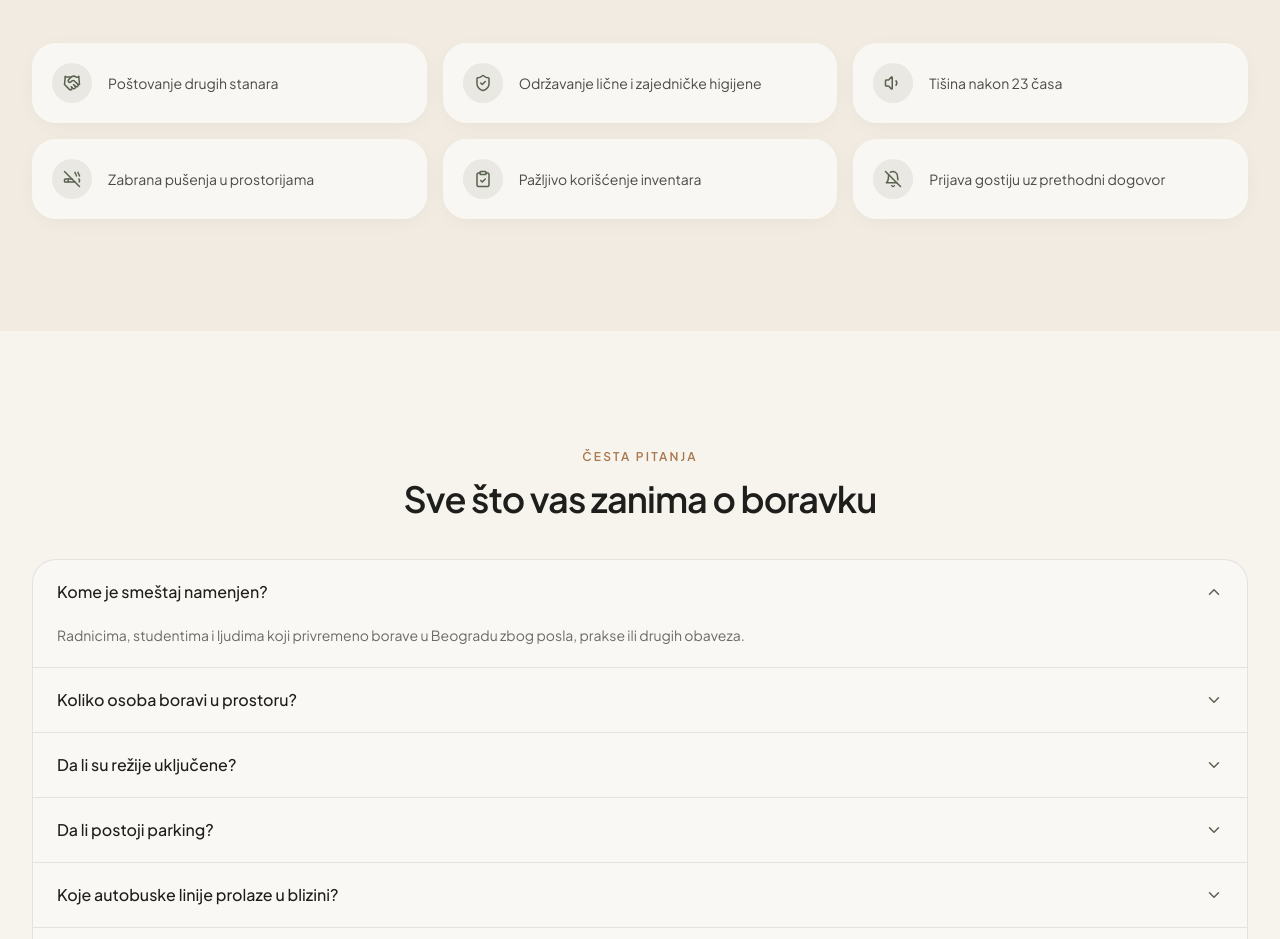
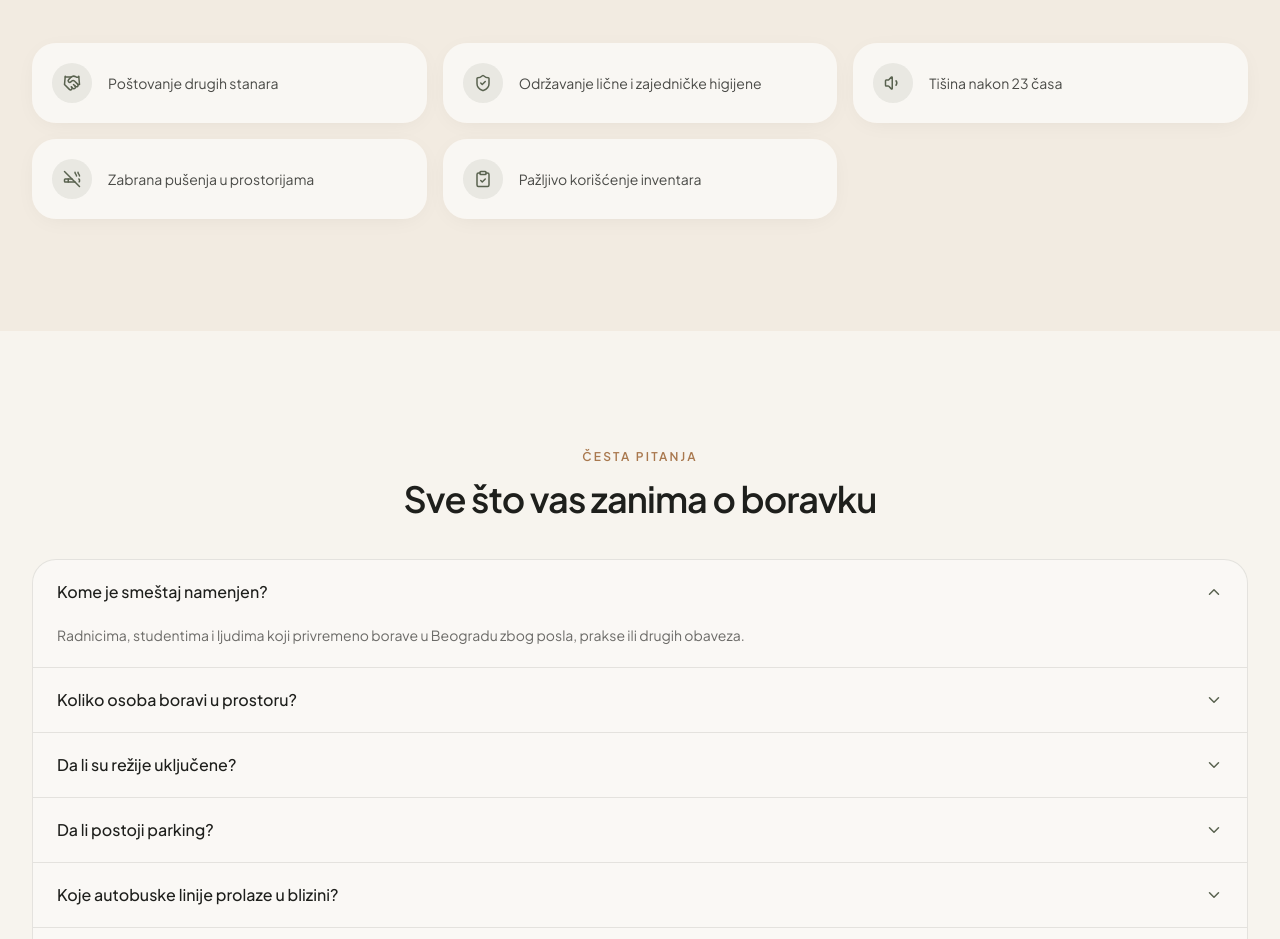
Before and after one commit to pavlevars-beep/bjresidence, a Next.js app: page / in a window 1280 px wide. Shown: the part 7180-8119 px from the top of the page. Built offline with nearby package versions, Linux system fonts and the light colour scheme.

Commit message:
Remove "guests announced in advance" from house rules
Drop it from both SR/EN lists and the matching icon in HouseRules.tsx,
leaving 5 rules instead of 6.

```diff
--- a/src/components/sections/HouseRules.tsx
+++ b/src/components/sections/HouseRules.tsx
@@ -1,12 +1,12 @@
 "use client";
 
 import { motion } from "framer-motion";
-import { BellOff, CigaretteOff, ClipboardCheck, Handshake, ShieldCheck, Volume1 } from "lucide-react";
+import { CigaretteOff, ClipboardCheck, Handshake, ShieldCheck, Volume1 } from "lucide-react";
 import { Container } from "@/components/ui/Container";
 import { SectionHeading } from "@/components/ui/SectionHeading";
 import { useLanguage } from "@/i18n/LanguageContext";
 
-const icons = [Handshake, ShieldCheck, Volume1, CigaretteOff, ClipboardCheck, BellOff];
+const icons = [Handshake, ShieldCheck, Volume1, CigaretteOff, ClipboardCheck];
 
 export function HouseRules() {
   const { dict } = useLanguage();
@@ -25,7 +25,7 @@ export function HouseRules() {
                 initial={{ opacity: 0, y: 14 }}
                 whileInView={{ opacity: 1, y: 0 }}
                 viewport={{ once: true, margin: "-40px" }}
-                transition={{ duration: 0.4, delay: (i % 6) * 0.05 }}
+                transition={{ duration: 0.4, delay: i * 0.05 }}
                 className="flex items-center gap-4 rounded-2xl bg-white/60 p-5 shadow-soft"
               >
                 <div className="flex h-10 w-10 shrink-0 items-center justify-center rounded-full bg-olive-dark/10 text-olive-dark">
--- a/src/i18n/dictionaries.ts
+++ b/src/i18n/dictionaries.ts
@@ -207,7 +207,6 @@ export const sr = {
       "Tišina nakon 23 časa",
       "Zabrana pušenja u prostorijama",
       "Pažljivo korišćenje inventara",
-      "Prijava gostiju uz prethodni dogovor",
     ],
   },
   faq: {
@@ -513,7 +512,6 @@ export const en: Dictionary = {
       "Quiet hours after 11 PM",
       "No smoking indoors",
       "Careful use of furniture and equipment",
-      "Guests announced in advance",
     ],
   },
   faq: {
```
